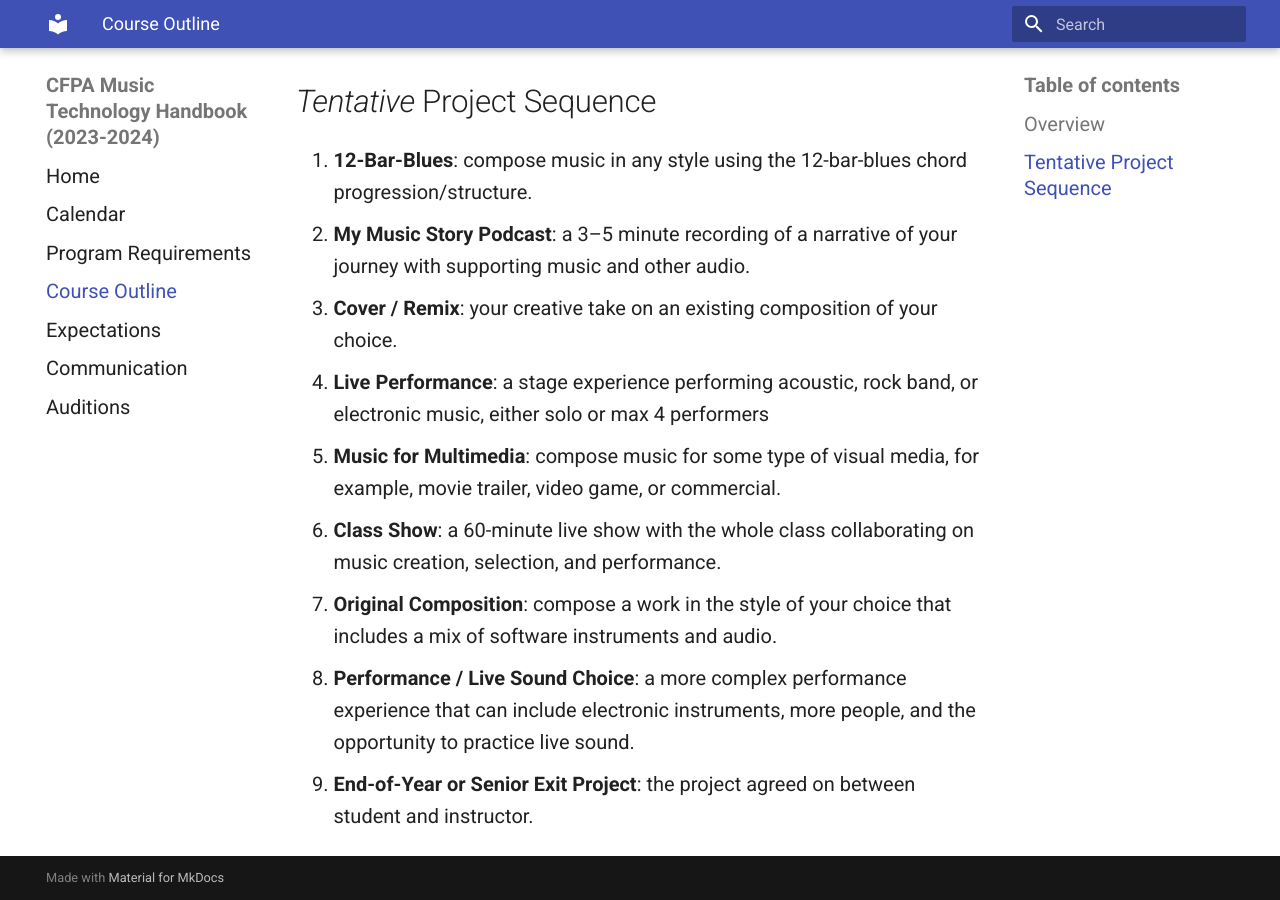
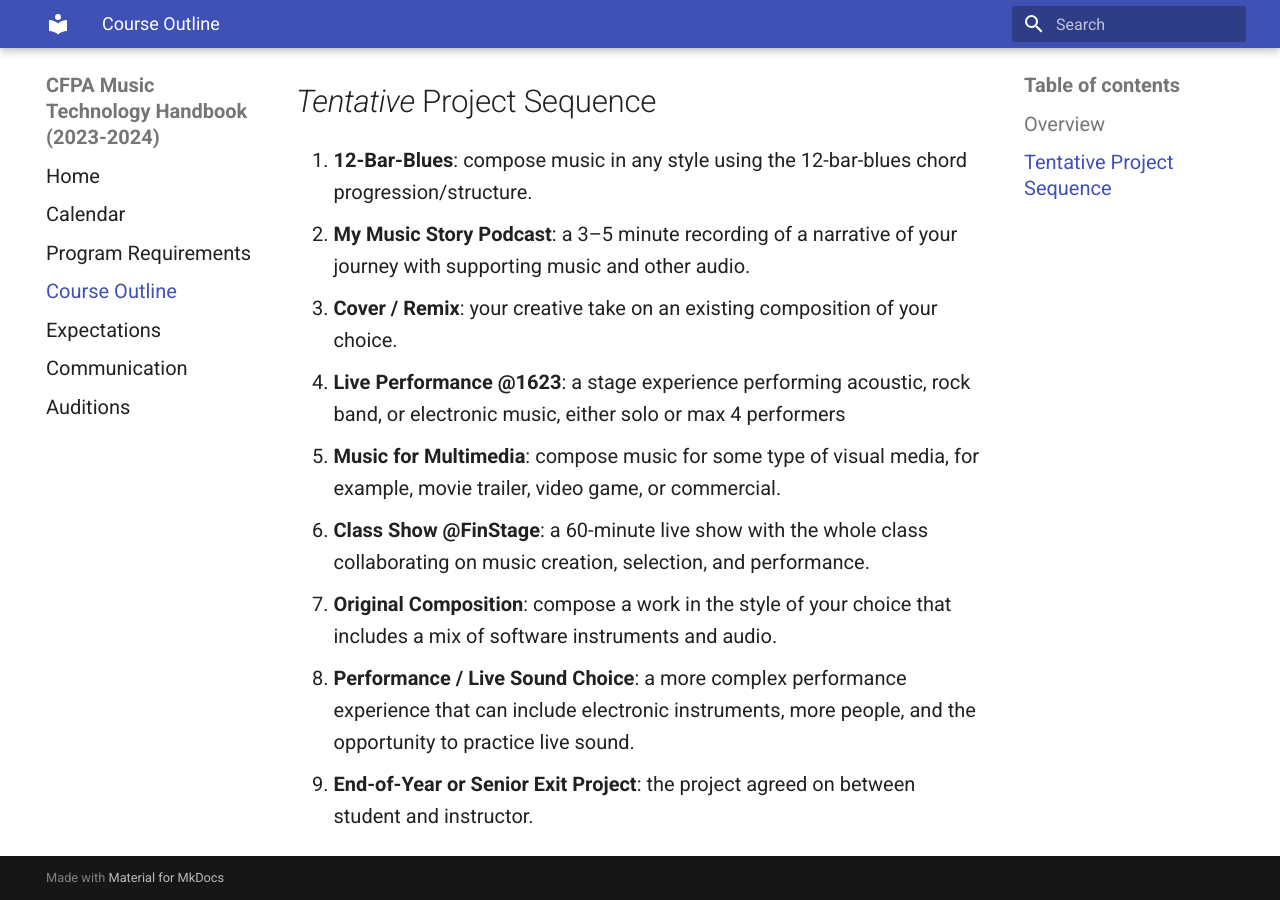
Before and after one commit to sophia-sms/handbook, an MkDocs documentation site: the page built from docs/course-outline.md, in a window 1280 px wide and 900 px high, scrolled down 906 px. Built offline with MkDocs 1.6.1 and Material for MkDocs 9.7.7, drawn with Linux system fonts in a browser that asks for light colours.

Commit message:
Update course-outline.md
adding @1623 and @FinStage

```diff
--- a/docs/course-outline.md
+++ b/docs/course-outline.md
@@ -21,9 +21,9 @@ The course will be centered around projects that will give students the opportun
 1. **12-Bar-Blues**: compose music in any style using the 12-bar-blues chord progression/structure.
 1. **My Music Story Podcast**: a 3–5 minute recording of a narrative of your journey with supporting music and other audio.
 1. **Cover / Remix**: your creative take on an existing composition of your choice.
-1. **Live Performance**: a stage experience performing acoustic, rock band, or electronic music, either solo or max 4 performers
+1. **Live Performance @1623**: a stage experience performing acoustic, rock band, or electronic music, either solo or max 4 performers
 1. **Music for Multimedia**: compose music for some type of visual media, for example, movie trailer, video game, or commercial.
-1. **Class Show**: a 60-minute live show with the whole class collaborating on music creation, selection, and performance.
+1. **Class Show @FinStage**: a 60-minute live show with the whole class collaborating on music creation, selection, and performance.
 1. **Original Composition**: compose a work in the style of your choice that includes a mix of software instruments and audio.
 1. **Performance / Live Sound Choice**: a more complex performance experience that can include electronic instruments, more people, and the opportunity to practice live sound.
 1. **End-of-Year or Senior Exit Project**: the project agreed on between student and instructor.
```
